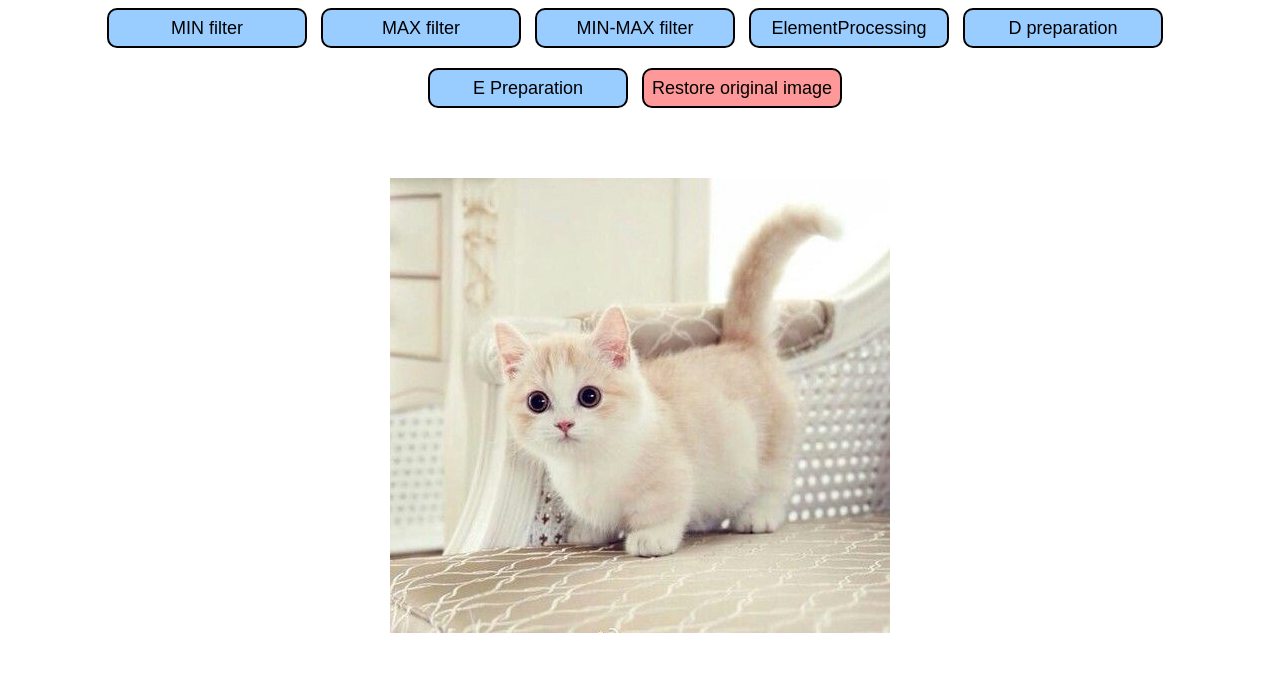
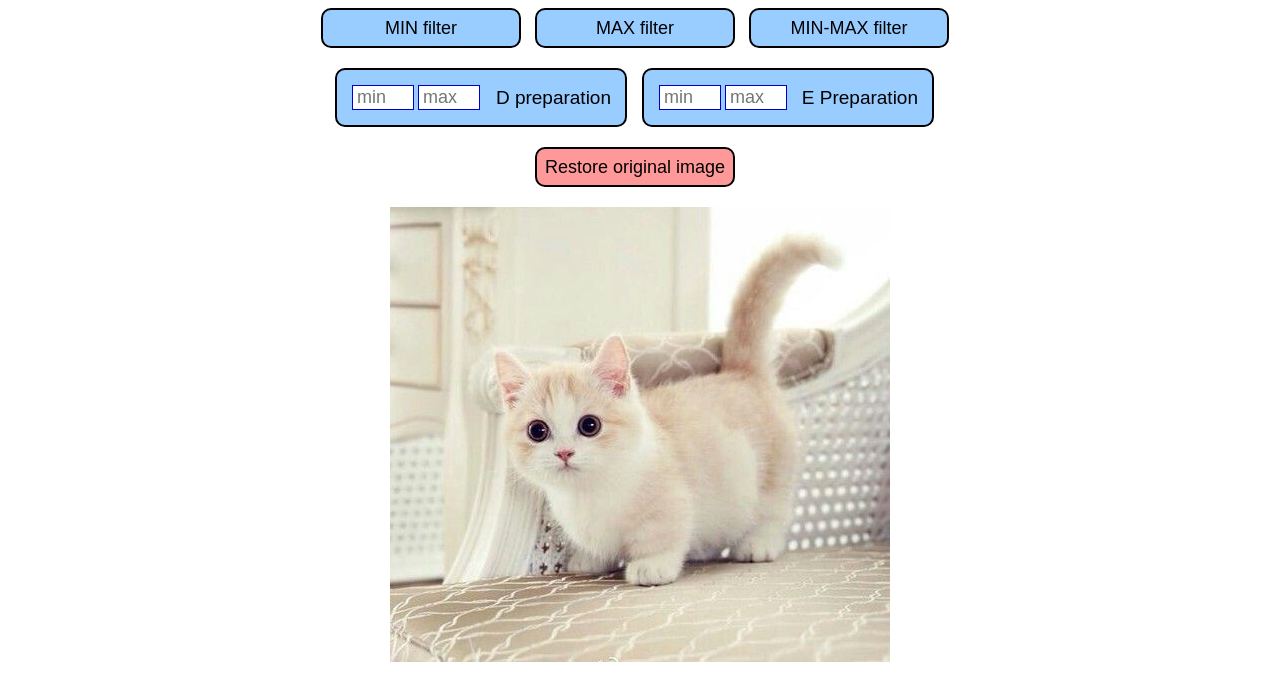
Before and after one commit to andrey-sitsko/imageProcessingLabs, a website built with webpack: page L1/app/index.html in a window 1280 px wide. Built offline with nearby package versions, Linux system fonts and the light colour scheme.

Commit message:
add preparation forms

```diff
--- a/L1/app/index.html
+++ b/L1/app/index.html
@@ -10,11 +10,23 @@
       <button class="navButton filterButton" id="minFilterButton">MIN filter</button>
       <button class="navButton filterButton" id="maxFilterButton">MAX filter</button>
       <button class="navButton filterButton" id="minMaxFilterButton">MIN-MAX filter</button>
-      <button class="navButton filterButton" id="incrementalProcessingButton">ElementProcessing</button>
-      <button class="navButton filterButton" id="dPreparationButton">D preparation</button>
-      <button class="navButton filterButton" id="ePreparationButton">E Preparation</button>
+    </div>
+    <div class="navContainer">
+      <form class="preparationForm" id="dPreparationForm">
+        <input id="dMin" type="number" min="0" max="255" placeholder="min" required />
+        <input id="dMax" type="number" min="0" max="255" placeholder="max" required />
+        <button type="submit" id="dPreparationButton">D preparation</button>
+      </form>
+      <form class="preparationForm" id="ePreparationForm">
+        <input id="eMin" type="number" min="0" max="255" placeholder="min" required />
+        <input id="eMax" type="number" min="0" max="255" placeholder="max" required />
+        <button type="submit" id="ePreparationButton">E Preparation</button>
+      </form>
+    </div>
+    <div class="navContainer">
       <button class="navButton restoreButton" id="restoreImageButton">Restore original image</button>
     </div>
+
     <div class="mainContainer">
       <canvas id="mainImage" class="mainImage"></canvas>
     </div>
--- a/L1/app/scripts/index.js
+++ b/L1/app/scripts/index.js
@@ -18,28 +18,30 @@ let initImage = (imgIndex, elemId) => {
     context.drawImage(imageObj, 0, 0);
     currentImageProcessor = new ImageProcessor(canvas);
 
-    document.getElementById('minFilterButton').addEventListener('click', () => {
+    document.getElementById('minFilterButton').addEventListener('click', (event) => {
       currentImageProcessor.applyMinFilter();
     });
 
-    document.getElementById('maxFilterButton').addEventListener('click', () => {
+    document.getElementById('maxFilterButton').addEventListener('click', (event) => {
       currentImageProcessor.applyMaxFilter();
     });
 
-    document.getElementById('minMaxFilterButton').addEventListener('click', () => {
+    document.getElementById('minMaxFilterButton').addEventListener('click', (event) => {
       currentImageProcessor.applyMinMaxFilter();
     });
 
-    document.getElementById('restoreImageButton').addEventListener('click', () => {
+    document.getElementById('restoreImageButton').addEventListener('click', (event) => {
       currentImageProcessor.restoreOriginalImage();
     });
 
-    document.getElementById('dPreparationButton').addEventListener('click', () => {
-      currentImageProcessor.applyDPreparation(150, 200);
+    document.getElementById('dPreparationForm').addEventListener('submit', (event) => {
+      event.preventDefault();
+      currentImageProcessor.applyDPreparation(parseInt(document.getElementById('dMin').value), parseInt(document.getElementById('dMax').value));
     });
 
-    document.getElementById('ePreparationButton').addEventListener('click', () => {
-      currentImageProcessor.applyEPreparation(150, 200);
+    document.getElementById('ePreparationForm').addEventListener('submit', (event) => {
+      event.preventDefault();
+      currentImageProcessor.applyEPreparation(parseInt(document.getElementById('eMin').value), parseInt(document.getElementById('eMax').value));
     });
   };
 
--- a/L1/app/stylesheets/style.css
+++ b/L1/app/stylesheets/style.css
@@ -6,7 +6,7 @@
 }
 
 .navButton {
-  margin: 0 10px 20px 0;
+  margin-right: 10px;
   border-radius: 10px;
   border: 2px solid rgb(0, 0, 0);
   height: 40px;
@@ -36,8 +36,53 @@
 
 .navContainer {
   width: 100%;
-  margin-bottom: 50px;
+  margin-bottom: 20px;
   text-align: center;
+}
+
+.preparationForm {
+  position: relative;
+  display: inline-block;
+  margin-right: 11px;
+  padding: 15px 145px 15px 15px;
+  border-radius: 10px;
+  background: rgb(153, 204, 255);
+  border: 2px solid rgb(0,0,0);
+}
+
+.preparationForm button[type="submit"] {
+  position: absolute;
+  width: 100%;
+  height: 100%;
+  left: 0;
+  top: 0;
+  border: 0;
+  z-index: 1;
+  border-radius: 8px;
+  background: transparent;
+  text-align: right;
+  font-size: 19px;
+  padding-right: 14px;
+  outline: 0;
+}
+
+.preparationForm button[type="submit"]:hover {
+  background-color: rgb(0, 0, 204);
+  color: rgb(255, 255, 255);
+}
+
+.preparationForm input[type="number"] {
+  position: relative;
+  z-index: 2;
+  padding-left: 4px;
+  border: 1px solid rgb(0, 0, 204);
+  font-size: 18px;
+}
+
+input[type=number]::-webkit-inner-spin-button,
+input[type=number]::-webkit-outer-spin-button {
+  -webkit-appearance: none;
+  margin: 0;
 }
 
 .inputContainer {
```
Also changed, not shown: L1/app/scripts/ImageProcessor.js (+0 -34 lines).
